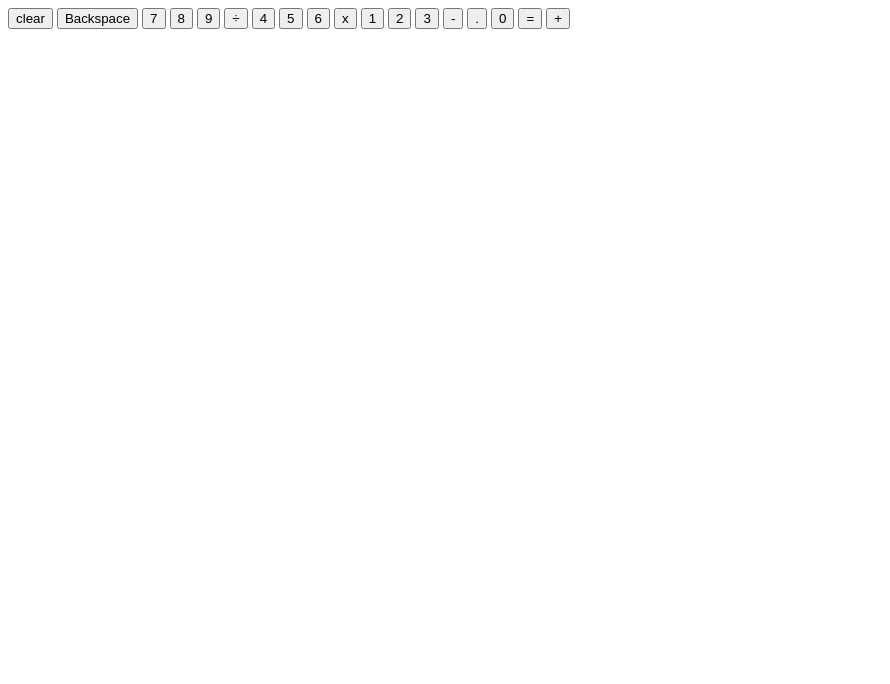
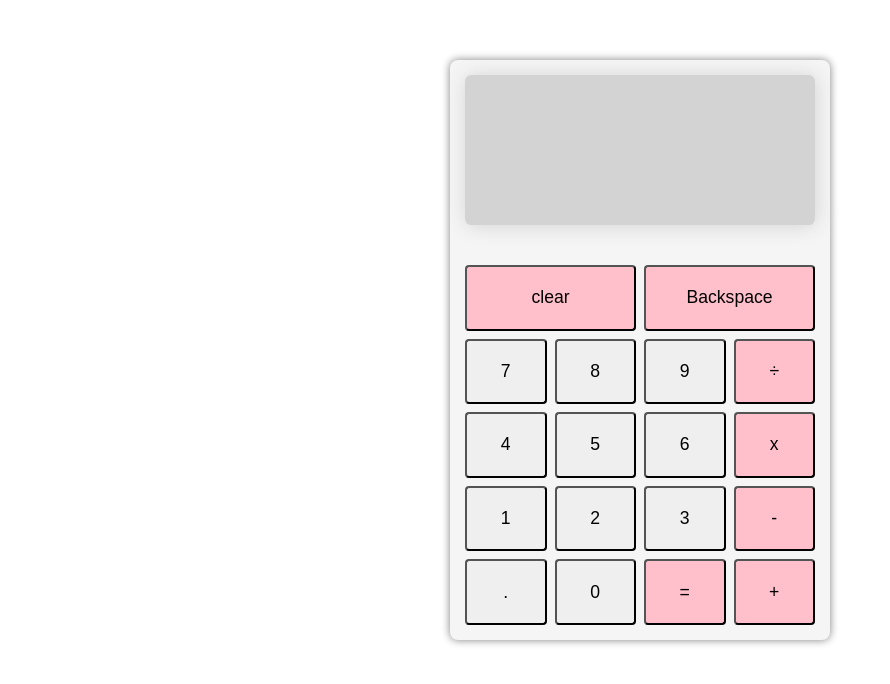
Before and after one commit to rasikhmuhammad/odin-calcualtor, a plain HTML site: page index.html in a window 1280 px wide. Shown: the whole page, without its empty margins (0-890 px from the left). Drawn offline with Linux system fonts and the light colour scheme.

Commit message:
structure html to suit css flexbox and grid, stylize calculator with CSS

```diff
--- a/index.html
+++ b/index.html
@@ -10,26 +10,36 @@
 </head>
 <body>
     <div class="calculator">
-        <div class = "display">
-            <div class="key-container">
-                <button class = "keys">clear</button>
-                <button class = "keys">Backspace</button>
+        <div class = "display"></div>
+
+        <div class="key-container">
+            <div class = "row">
+                <button class = "keys operations">clear</button>
+                <button class = "keys operations">Backspace</button>
+            </div>
+            <div class="row">
                 <button class = "keys">7</button>
                 <button class = "keys">8</button>
                 <button class = "keys">9</button>
-                <button class = "keys">&#247</button>
+                <button class = "keys operations">&#247</button>
+            </div>
+            <div class="row">
                 <button class = "keys">4</button>
                 <button class = "keys">5</button>
                 <button class = "keys">6</button>
-                <button class = "keys">x</button>
+                <button class = "keys operations">x</button>
+            </div>
+            <div class="row">
                 <button class = "keys">1</button>
                 <button class = "keys">2</button>
                 <button class = "keys">3</button>
-                <button class = "keys">-</button>
+                <button class = "keys operations">-</button>
+            </div>
+            <div class = "row">
                 <button class = "keys">.</button>
                 <button class = "keys">0</button>
-                <button class = "keys">=</button>
-                <button class = "keys">+</button>
+                <button class = "keys operations">=</button>
+                <button class = "keys operations">+</button>
             </div>
         </div>
     </div>
--- a/styles.css
+++ b/styles.css
@@ -0,0 +1,61 @@
+body {
+    text-align: center;
+}
+
+.calculator {
+    padding: 15px 15px;
+    background-color: whitesmoke;
+    border-radius: 0.5rem;
+    max-width: 380px;
+    min-width: 300px;
+    margin: 60px auto;
+    box-sizing: border-box;
+    box-shadow: 0 0 8px grey;
+}
+
+.display {
+    min-height: 150px;
+    background-color: lightgrey;
+    border: 0;
+    box-sizing: border-box;
+    padding: 4px 6px;
+    border-radius: 0.4rem;
+    margin-bottom: 40px;
+    box-shadow: 1px 1px 20px lightgray;
+}
+
+.key-container {
+    display: flex;
+    flex-direction: column;
+    box-sizing: border-box;
+    border-radius: 0.4rem;
+    row-gap: 8px;
+    min-height: 360px;
+}
+
+.row {
+    display:flex;
+    flex-grow: 1;
+    flex-wrap: nowrap;
+    margin: 0px;
+    padding: 0px;
+    column-gap: 8px;
+}
+
+.keys {
+    font-size: 1.1rem;
+    display: flex;
+    align-items: center;
+    justify-content: center;
+    flex: 1 0;
+    min-height: 40px;
+    border-radius: 0.25rem;
+}
+
+.operations {
+    background-color: pink;
+}
+
+.keys:hover {
+    background-color: white;
+}
```
